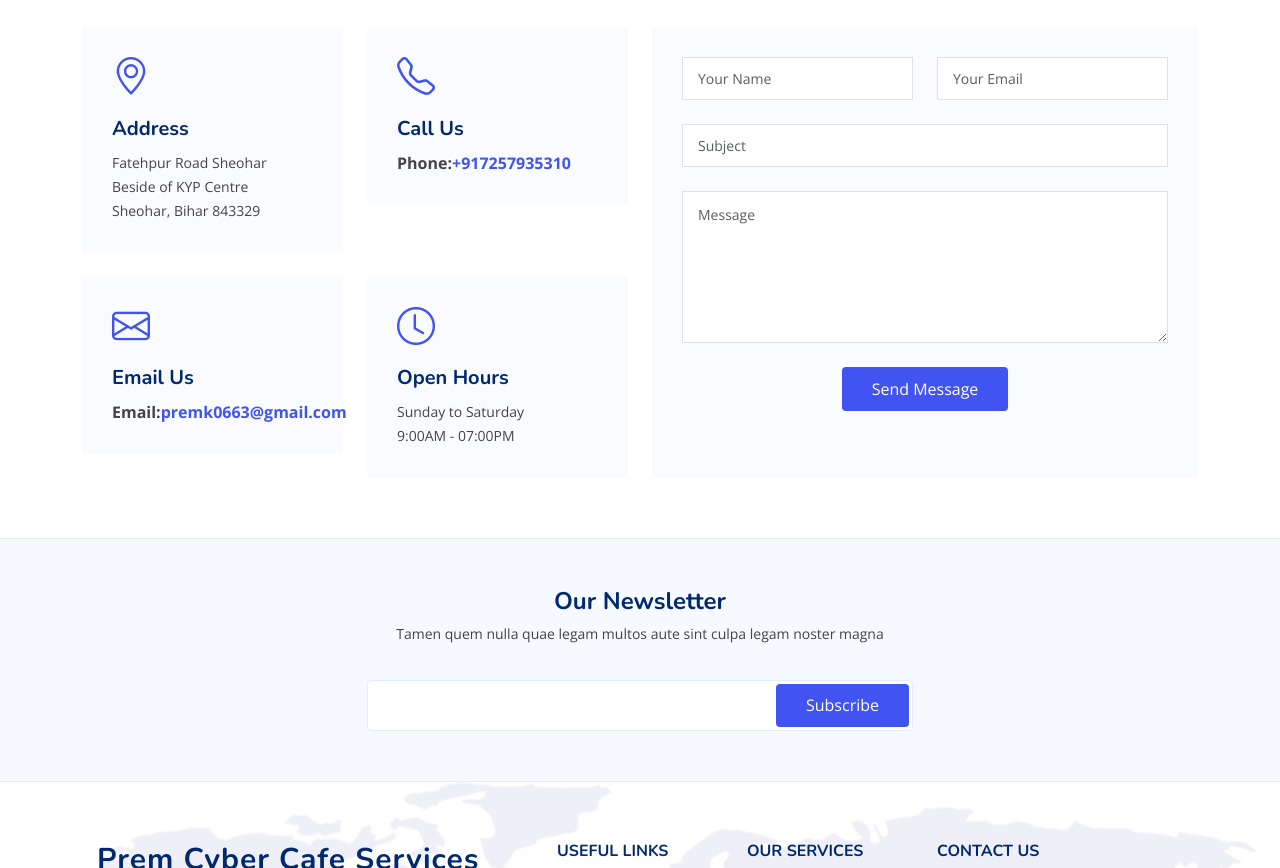
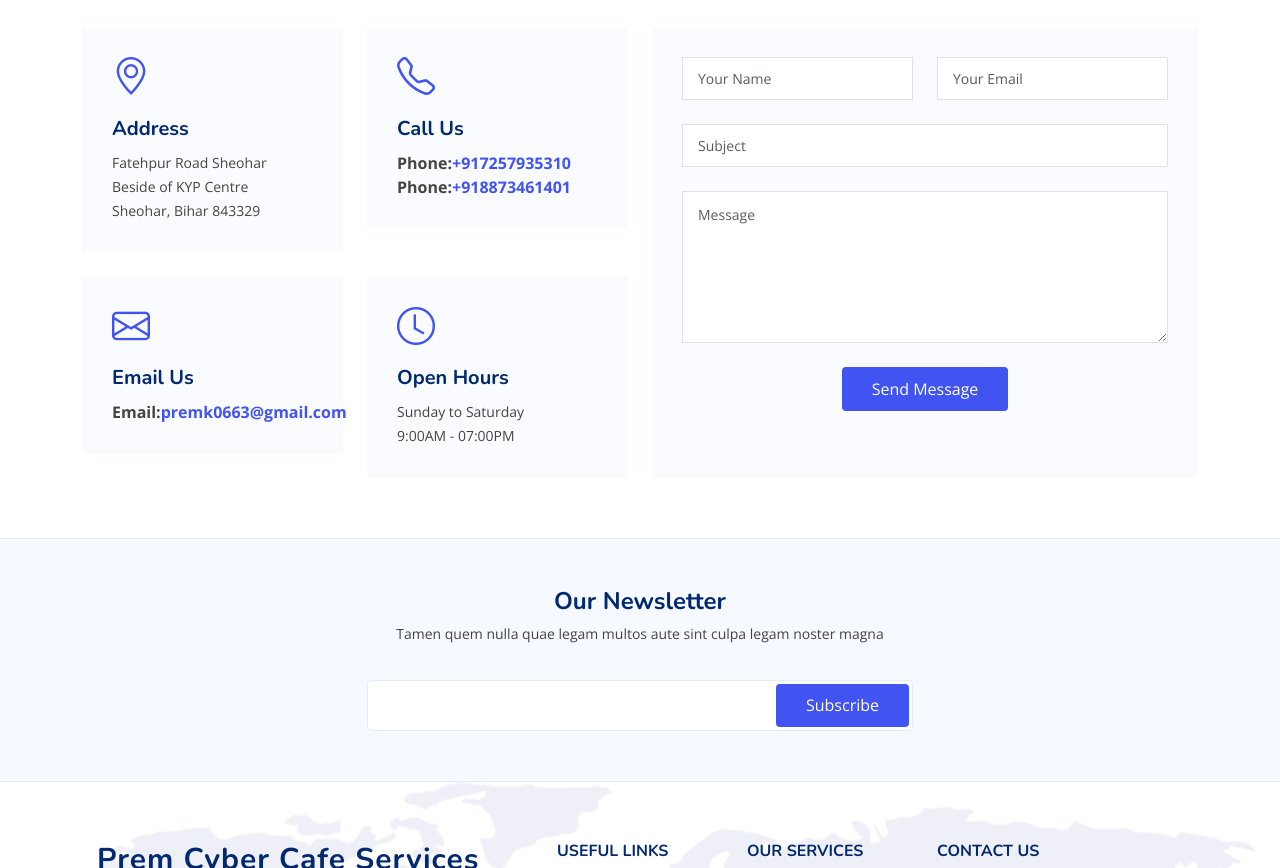
Before and after one commit to rohit21oc/Cyber-Cafe, a plain HTML site: page index.html in a window 1280 px wide. Shown: the part 11132-12000 px from the top of the page. Drawn offline with nearby package versions, Linux system fonts and the light colour scheme; animation ran at ten frames a second.

Commit message:
Update index.html

```diff
--- a/index.html
+++ b/index.html
@@ -1307,6 +1307,7 @@
                   <i class="bi bi-telephone"></i>
                   <h3>Call Us</h3>
                   <strong>Phone:<a href="tel:+917257935310">+917257935310</a></strong>
+                  <strong>Phone:<a href="tel:+918873461401">+918873461401</a></strong>
                 </div>
               </div>
               <div class="col-md-6">
```
